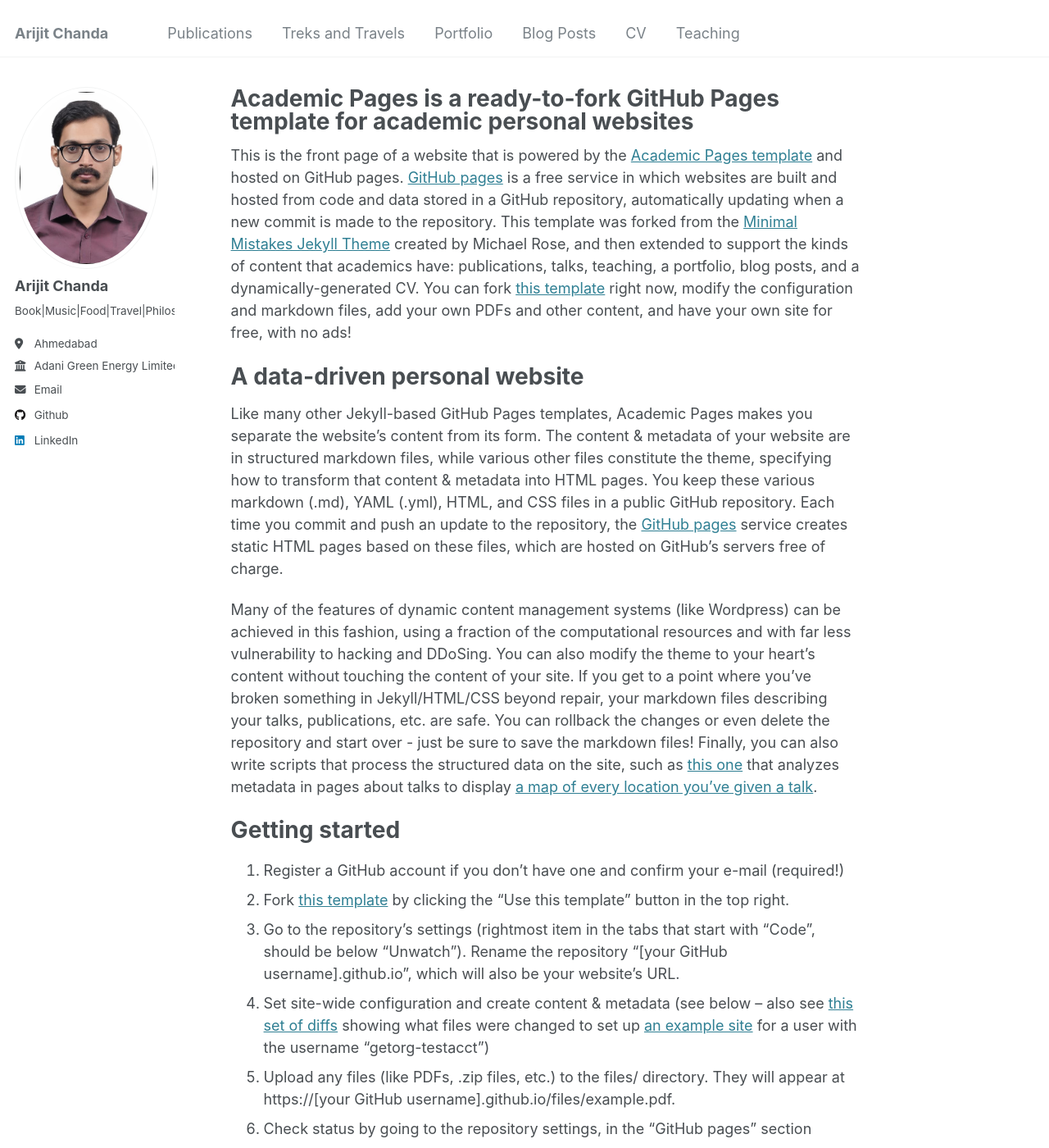
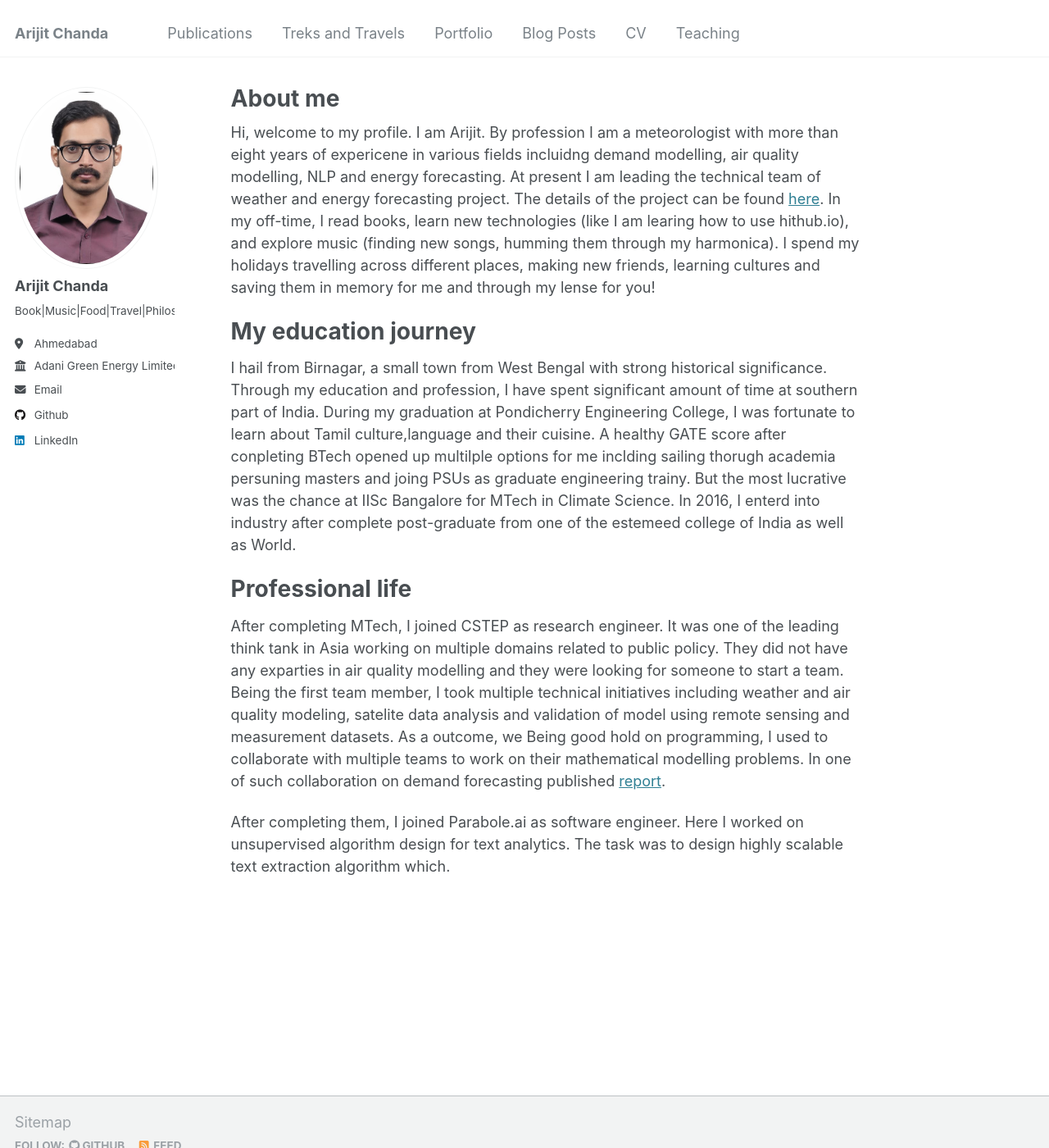
Before and after one commit to Sakshikumari621/crchanda98.github.io, a Jekyll site: the page built from _pages/about.md, in a window 1280 px wide and 1400 px high. Shown: the whole window at 82% size. Built offline with Jekyll 4.4.1, drawn with Linux system fonts in a browser that asks for light colours; some of the changed text lies outside the part shown.

Commit message:
Update about.md

```diff
--- a/_pages/about.md
+++ b/_pages/about.md
@@ -1,49 +1,20 @@
 ---
 permalink: /
-title: "Academic Pages is a ready-to-fork GitHub Pages template for academic personal websites"
+title: "About me"
 author_profile: true
 redirect_from:
   - /about/
   - /about.html
 ---
 
-This is the front page of a website that is powered by the [Academic Pages template](https://github.com/academicpages/academicpages.github.io) and hosted on GitHub pages. [GitHub pages](https://pages.github.com) is a free service in which websites are built and hosted from code and data stored in a GitHub repository, automatically updating when a new commit is made to the repository. This template was forked from the [Minimal Mistakes Jekyll Theme](https://mmistakes.github.io/minimal-mistakes/) created by Michael Rose, and then extended to support the kinds of content that academics have: publications, talks, teaching, a portfolio, blog posts, and a dynamically-generated CV. You can fork [this template](https://github.com/academicpages/academicpages.github.io) right now, modify the configuration and markdown files, add your own PDFs and other content, and have your own site for free, with no ads!
+Hi, welcome to my profile. I am Arijit. By profession I am a meteorologist with more than eight years of expericene in various fields incluidng demand modelling, air quality modelling, NLP and energy forecasting. At present I am leading the technical team of weather and energy forecasting project. The details of the project can be found [here](https://github.com/academicpages/academicpages.github.io). In my off-time, I read books, learn new technologies (like I am learing how to use hithub.io), and explore music (finding new songs, humming them through my harmonica). I spend my holidays travelling across different places, making new friends, learning cultures and saving them in memory for me and through my lense for you!
 
-A data-driven personal website
+My education journey
 ======
-Like many other Jekyll-based GitHub Pages templates, Academic Pages makes you separate the website's content from its form. The content & metadata of your website are in structured markdown files, while various other files constitute the theme, specifying how to transform that content & metadata into HTML pages. You keep these various markdown (.md), YAML (.yml), HTML, and CSS files in a public GitHub repository. Each time you commit and push an update to the repository, the [GitHub pages](https://pages.github.com/) service creates static HTML pages based on these files, which are hosted on GitHub's servers free of charge.
+I hail from Birnagar, a small town from West Bengal with strong historical significance. Through my education and profession, I have spent significant amount of time at southern part of India. During my graduation at Pondicherry Engineering College, I was fortunate to learn about Tamil culture,language and their cuisine. A healthy GATE score after conpleting BTech opened up multilple options for me inclding sailing thorugh academia persuning masters and joing PSUs as graduate engineering trainy. But the most lucrative was the chance at IISc Bangalore for MTech in Climate Science. In 2016, I enterd into industry after complete post-graduate from one of the estemeed college of India as well as World.
 
-Many of the features of dynamic content management systems (like Wordpress) can be achieved in this fashion, using a fraction of the computational resources and with far less vulnerability to hacking and DDoSing. You can also modify the theme to your heart's content without touching the content of your site. If you get to a point where you've broken something in Jekyll/HTML/CSS beyond repair, your markdown files describing your talks, publications, etc. are safe. You can rollback the changes or even delete the repository and start over - just be sure to save the markdown files! Finally, you can also write scripts that process the structured data on the site, such as [this one](https://github.com/academicpages/academicpages.github.io/blob/master/talkmap.ipynb) that analyzes metadata in pages about talks to display [a map of every location you've given a talk](https://academicpages.github.io/talkmap.html).
+Professional life
+======
+After completing MTech, I joined CSTEP as research engineer. It was one of the leading think tank in Asia working on multiple domains related to public policy. They did not have any exparties in air quality modelling and they were looking for someone to start a team. Being the first team member, I took multiple technical initiatives including weather and air quality modeling, satelite data analysis and validation of model using remote sensing and measurement datasets. As a outcome, we Being good hold on programming, I used to collaborate with multiple teams to work on their mathematical modelling problems. In one of such collaboration on demand forecasting published [report](https://cstep.in/drupal/sites/default/files/2019-01/CSTEP_RR_Karnataka_Electricity_Demand_Forecasting_2017-22_March2018.pdf).
 
-Getting started
-======
-1. Register a GitHub account if you don't have one and confirm your e-mail (required!)
-1. Fork [this template](https://github.com/academicpages/academicpages.github.io) by clicking the "Use this template" button in the top right.
-1. Go to the repository's settings (rightmost item in the tabs that start with "Code", should be below "Unwatch"). Rename the repository "[your GitHub username].github.io", which will also be your website's URL.
-1. Set site-wide configuration and create content & metadata (see below -- also see [this set of diffs](http://archive.is/3TPas) showing what files were changed to set up [an example site](https://getorg-testacct.github.io) for a user with the username "getorg-testacct")
-1. Upload any files (like PDFs, .zip files, etc.) to the files/ directory. They will appear at https://[your GitHub username].github.io/files/example.pdf.
-1. Check status by going to the repository settings, in the "GitHub pages" section
-
-Site-wide configuration
-------
-The main configuration file for the site is in the base directory in [_config.yml](https://github.com/academicpages/academicpages.github.io/blob/master/_config.yml), which defines the content in the sidebars and other site-wide features. You will need to replace the default variables with ones about yourself and your site's github repository. The configuration file for the top menu is in [_data/navigation.yml](https://github.com/academicpages/academicpages.github.io/blob/master/_data/navigation.yml). For example, if you don't have a portfolio or blog posts, you can remove those items from that navigation.yml file to remove them from the header.
-
-Create content & metadata
-------
-For site content, there is one markdown file for each type of content, which are stored in directories like _publications, _talks, _posts, _teaching, or _pages. For example, each talk is a markdown file in the [_talks directory](https://github.com/academicpages/academicpages.github.io/tree/master/_talks). At the top of each markdown file is structured data in YAML about the talk, which the theme will parse to do lots of cool stuff. The same structured data about a talk is used to generate the list of talks on the [Talks page](https://academicpages.github.io/talks), each [individual page](https://academicpages.github.io/talks/2012-03-01-talk-1) for specific talks, the talks section for the [CV page](https://academicpages.github.io/cv), and the [map of places you've given a talk](https://academicpages.github.io/talkmap.html) (if you run this [python file](https://github.com/academicpages/academicpages.github.io/blob/master/talkmap.py) or [Jupyter notebook](https://github.com/academicpages/academicpages.github.io/blob/master/talkmap.ipynb), which creates the HTML for the map based on the contents of the _talks directory).
-
-**Markdown generator**
-
-The repository includes [a set of Jupyter notebooks](https://github.com/academicpages/academicpages.github.io/tree/master/markdown_generator
-) that converts a CSV containing structured data about talks or presentations into individual markdown files that will be properly formatted for the Academic Pages template. The sample CSVs in that directory are the ones I used to create my own personal website at stuartgeiger.com. My usual workflow is that I keep a spreadsheet of my publications and talks, then run the code in these notebooks to generate the markdown files, then commit and push them to the GitHub repository.
-
-How to edit your site's GitHub repository
-------
-Many people use a git client to create files on their local computer and then push them to GitHub's servers. If you are not familiar with git, you can directly edit these configuration and markdown files directly in the github.com interface. Navigate to a file (like [this one](https://github.com/academicpages/academicpages.github.io/blob/master/_talks/2012-03-01-talk-1.md) and click the pencil icon in the top right of the content preview (to the right of the "Raw | Blame | History" buttons). You can delete a file by clicking the trashcan icon to the right of the pencil icon. You can also create new files or upload files by navigating to a directory and clicking the "Create new file" or "Upload files" buttons.
-
-Example: editing a markdown file for a talk
-![Editing a markdown file for a talk](/images/editing-talk.png)
-
-For more info
-------
-More info about configuring Academic Pages can be found in [the guide](https://academicpages.github.io/markdown/), the [growing wiki](https://github.com/academicpages/academicpages.github.io/wiki), and you can always [ask a question on GitHub](https://github.com/academicpages/academicpages.github.io/discussions). The [guides for the Minimal Mistakes theme](https://mmistakes.github.io/minimal-mistakes/docs/configuration/) (which this theme was forked from) might also be helpful.
+After completing them, I joined Parabole.ai as software engineer. Here I worked on unsupervised algorithm design for text analytics. The task was to design highly scalable text extraction algorithm which.
```
